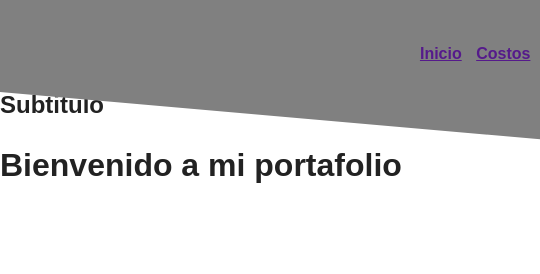
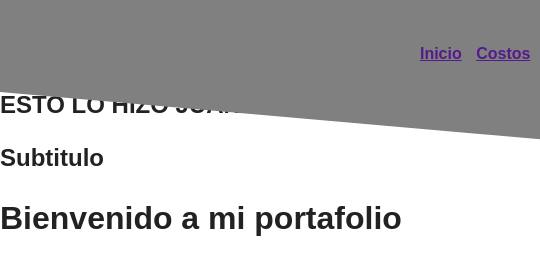
Before and after one commit to juanchobl/cursoFrontEnd, a plain HTML site: page index.html in a window 1280 px wide. Shown: the full height of the page, 0-540 px from the left. Drawn offline with nearby package versions, Linux system fonts and the light colour scheme.

Commit message:
agregue una etiqueta

```diff
--- a/index.html
+++ b/index.html
@@ -17,6 +17,7 @@
     </head>
     <body>
         <H1>ESTO LO HIZO ANTHONY</H1>
+		<H2>ESTO LO HIZO JUANJO</H2>
         <!--[if lt IE 8]>
             <p class="browserupgrade">You are using an <strong>outdated</strong> browser. Please <a href="http://browsehappy.com/">upgrade your browser</a> to improve your experience.</p>
         <![endif]-->
```
